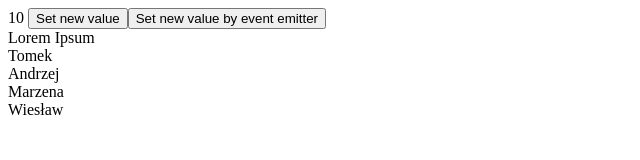
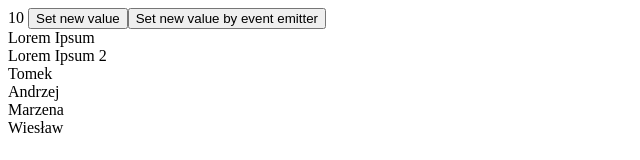
Before and after one commit to RafalG1991/angular-test-app, an Angular app: page / in a window 1280 px wide. Shown: the top 160 px of the page, without its empty margins (0-640 px from the left). Built offline with nearby package versions, Linux system fonts and the light colour scheme.

Commit message:
added new @if directive

```diff
--- a/src/app/app.component.html
+++ b/src/app/app.component.html
@@ -1,3 +1,8 @@
 <app-parent />
 <div *ngIf="shouldBeVisible">Lorem Ipsum</div>
+
+@if(shouldBeVisible) {
+  <div>Lorem Ipsum 2</div>
+}
+
 <div *ngFor="let user of users; trackBy: trackUsersFn">{{user.name}}</div>
```
